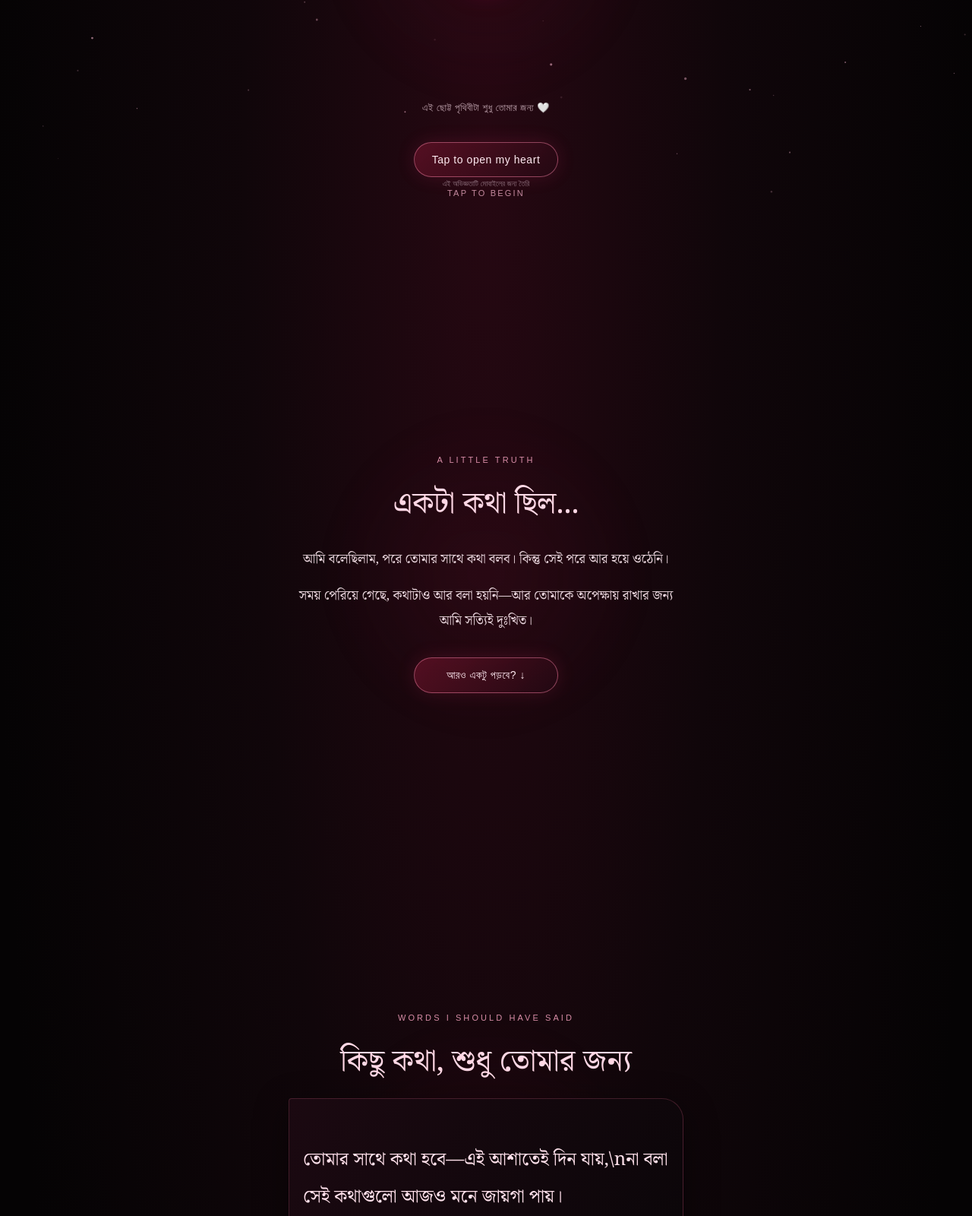
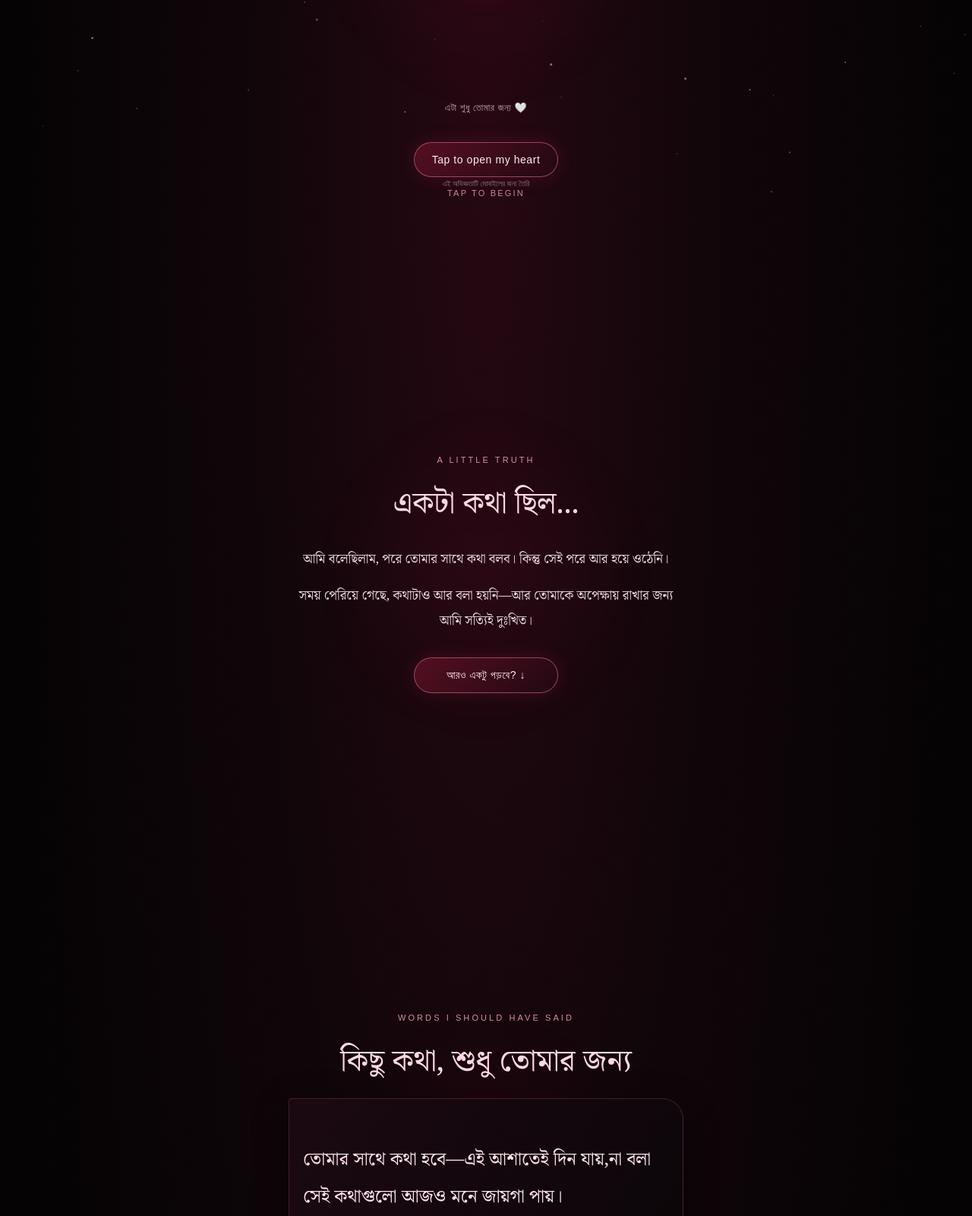
Before and after one commit to ytsadid003-collab/Sorry-moon, a plain HTML site: page index.html in a window 1280 px wide. Shown: the part 540-2140 px from the top of the page at 76% size. Drawn offline with nearby package versions, Linux system fonts and the light colour scheme.

Commit message:
Update Bengali text in index.html

```diff
--- a/index.html
+++ b/index.html
@@ -79,7 +79,7 @@ footer{padding:22px;text-align:center;color:#8e707d;font:10px Arial,sans-serif;l
   <div class="eyebrow">A message from the heart</div>
   <h1>I am sorry,<br>MOON...</h1>
   <div class="heart-wrap"><div id="heart-fallback">♥</div><canvas id="heart-canvas"></canvas></div>
-  <p class="sub">এই ছোট্ট পৃথিবীটা শুধু তোমার জন্য 🤍</p>
+  <p class="sub">এটা শুধু তোমার জন্য 🤍</p>
   <button class="primary" id="start-btn" type="button">Tap to open my heart</button>
   <div class="tap-hint">TAP TO BEGIN</div>
 </section>
@@ -93,7 +93,7 @@ footer{padding:22px;text-align:center;color:#8e707d;font:10px Arial,sans-serif;l
 <section class="scene" id="poems">
   <div class="eyebrow">Words I should have said</div>
   <h2>কিছু কথা, শুধু তোমার জন্য</h2>
-  <div class="poem-card style-0" id="poem-card"><div id="poem-text">তোমার সাথে কথা হবে—এই আশাতেই দিন যায়,\nনা বলা সেই কথাগুলো আজও মনে জায়গা পায়।</div></div>
+  <div class="poem-card style-0" id="poem-card"><div id="poem-text">তোমার সাথে কথা হবে—এই আশাতেই দিন যায়,না বলা সেই কথাগুলো আজও মনে জায়গা পায়।</div></div>
   <div class="dots" id="poem-dots"></div>
   <div class="poem-actions"><button id="next-poem" type="button">পরের কবিতা →</button></div>
   <p class="sub" id="poem-count">১ / ৬</p>
```
